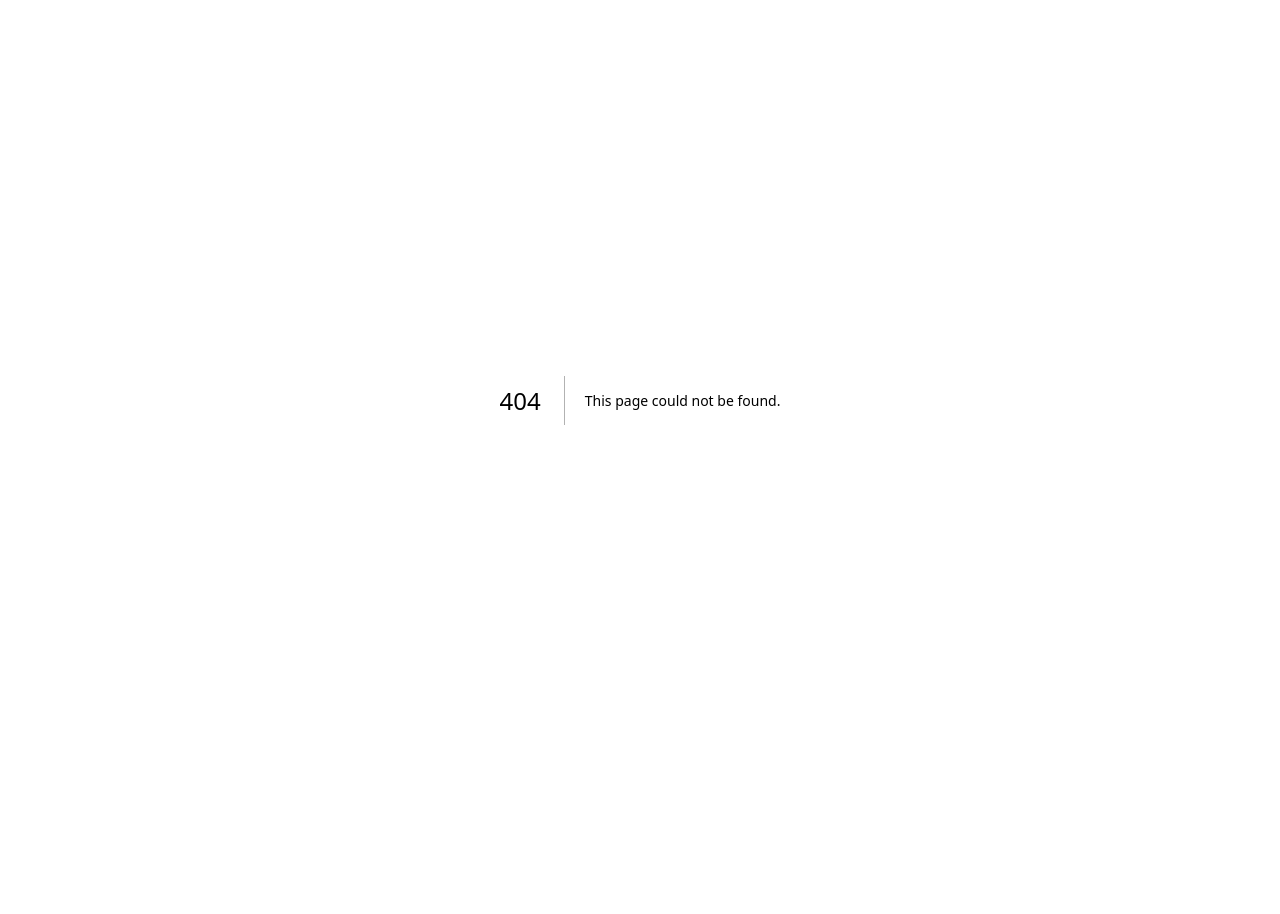
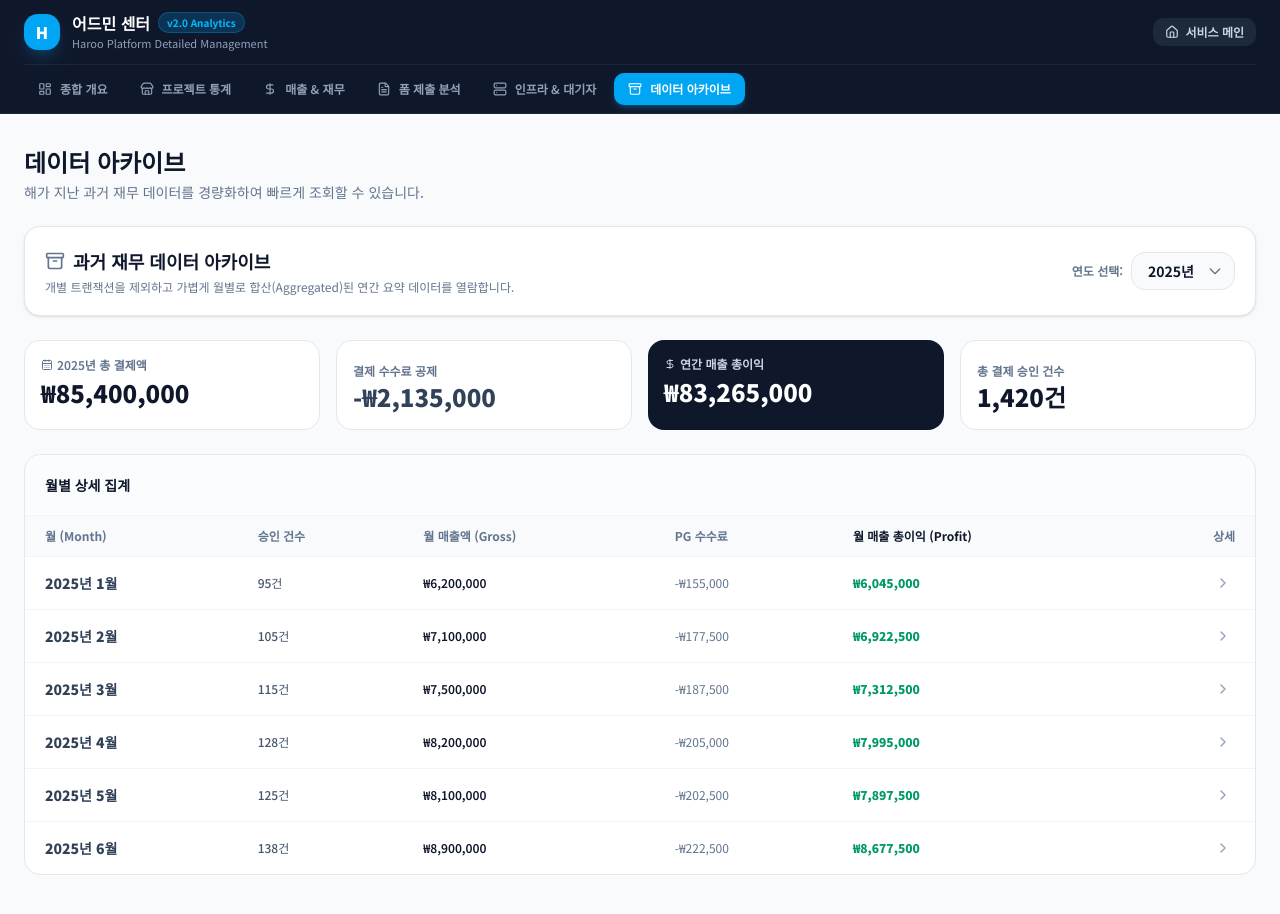
Before and after one commit to Moorisong/haroo, a Next.js app: page /admin/archive in a window 1280 px wide. Before the commit this address had no page. Shown: the top 914 px of the page. Before the commit the page ends 800 px from the top, so only its background shows below. Built offline with nearby package versions, Linux system fonts and the light colour scheme.

Commit message:
feat(admin): 과거 연도별 매출 경량 아카이브 페이지 구현

```diff
--- /dev/null
+++ b/src/app/admin/archive/page.tsx
@@ -0,0 +1,25 @@
+import AdminNav from '@/components/admin/AdminNav'
+import AdminArchivePanel from '@/components/admin/AdminArchivePanel'
+
+export default function AdminArchivePage() {
+  return (
+    <div className="min-h-screen bg-slate-50 pb-16">
+      <AdminNav />
+
+      <main className="max-w-7xl mx-auto px-4 sm:px-6 pt-6 sm:pt-8">
+        <div className="space-y-6">
+          {/* 페이지 타이틀 */}
+          <div>
+            <h1 className="text-2xl font-black text-slate-900">데이터 아카이브</h1>
+            <p className="text-sm text-slate-500 mt-1">
+              해가 지난 과거 재무 데이터를 경량화하여 빠르게 조회할 수 있습니다.
+            </p>
+          </div>
+
+          {/* 아카이브 패널 */}
+          <AdminArchivePanel />
+        </div>
+      </main>
+    </div>
+  )
+}
--- /dev/null
+++ b/src/components/admin/AdminArchivePanel.tsx
@@ -0,0 +1,171 @@
+'use client'
+
+import { useState } from 'react'
+import { Archive, CalendarDays, DollarSign, ChevronRight } from 'lucide-react'
+
+type YearArchive = '2025' | '2024'
+
+interface MonthlyData {
+  month: number
+  grossRevenue: number
+  pgFee: number
+  grossProfit: number
+  paidCount: number
+}
+
+interface YearlyArchiveData {
+  year: string
+  totalGrossRevenue: number
+  totalPgFee: number
+  totalGrossProfit: number
+  totalPaidCount: number
+  monthlyRecords: MonthlyData[]
+}
+
+const MOCK_ARCHIVE_DATA: Record<YearArchive, YearlyArchiveData> = {
+  '2025': {
+    year: '2025',
+    totalGrossRevenue: 85400000,
+    totalPgFee: 2135000,
+    totalGrossProfit: 83265000,
+    totalPaidCount: 1420,
+    monthlyRecords: [
+      { month: 1, grossRevenue: 6200000, pgFee: 155000, grossProfit: 6045000, paidCount: 95 },
+      { month: 2, grossRevenue: 7100000, pgFee: 177500, grossProfit: 6922500, paidCount: 105 },
+      { month: 3, grossRevenue: 7500000, pgFee: 187500, grossProfit: 7312500, paidCount: 115 },
+      { month: 4, grossRevenue: 8200000, pgFee: 205000, grossProfit: 7995000, paidCount: 128 },
+      { month: 5, grossRevenue: 8100000, pgFee: 202500, grossProfit: 7897500, paidCount: 125 },
+      { month: 6, grossRevenue: 8900000, pgFee: 222500, grossProfit: 8677500, paidCount: 138 },
+      // 추후 데이터 적재
+    ]
+  },
+  '2024': {
+    year: '2024',
+    totalGrossRevenue: 42500000,
+    totalPgFee: 1062500,
+    totalGrossProfit: 41437500,
+    totalPaidCount: 680,
+    monthlyRecords: [
+      { month: 8, grossRevenue: 1200000, pgFee: 30000, grossProfit: 1170000, paidCount: 20 },
+      { month: 9, grossRevenue: 3400000, pgFee: 85000, grossProfit: 3315000, paidCount: 52 },
+      { month: 10, grossRevenue: 5800000, pgFee: 145000, grossProfit: 5655000, paidCount: 88 },
+      { month: 11, grossRevenue: 11500000, pgFee: 287500, grossProfit: 11212500, paidCount: 180 },
+      { month: 12, grossRevenue: 20600000, pgFee: 515000, grossProfit: 20085000, paidCount: 340 },
+    ]
+  }
+}
+
+const YEARS: YearArchive[] = ['2025', '2024']
+
+export default function AdminArchivePanel() {
+  const [selectedYear, setSelectedYear] = useState<YearArchive>('2025')
+  const data = MOCK_ARCHIVE_DATA[selectedYear]
+
+  return (
+    <div className="space-y-6">
+      {/* 헤더 및 연도 선택 */}
+      <div className="flex flex-col sm:flex-row sm:items-center justify-between gap-4 bg-white p-5 rounded-2xl border border-slate-200 shadow-sm">
+        <div>
+          <h2 className="text-lg font-bold text-slate-900 flex items-center gap-2">
+            <Archive className="text-slate-500" size={20} />
+            과거 재무 데이터 아카이브
+          </h2>
+          <p className="text-xs text-slate-500 mt-1">
+            개별 트랜잭션을 제외하고 가볍게 월별로 합산(Aggregated)된 연간 요약 데이터를 열람합니다.
+          </p>
+        </div>
+
+        <div className="flex items-center gap-2">
+          <label htmlFor="year-select" className="text-xs font-semibold text-slate-500 hidden sm:block">연도 선택:</label>
+          <div className="relative">
+            <select
+              id="year-select"
+              value={selectedYear}
+              onChange={(e) => setSelectedYear(e.target.value as YearArchive)}
+              className="appearance-none bg-slate-50 border border-slate-200 text-slate-900 text-sm font-bold rounded-xl focus:ring-sky-500 focus:border-sky-500 block w-full pl-4 pr-10 py-2 transition-colors cursor-pointer outline-none hover:bg-slate-100"
+            >
+              {YEARS.map((y) => (
+                <option key={y} value={y}>{y}년</option>
+              ))}
+            </select>
+            <div className="pointer-events-none absolute inset-y-0 right-0 flex items-center px-3 text-slate-500">
+              <svg className="w-4 h-4" fill="none" stroke="currentColor" viewBox="0 0 24 24" xmlns="http://www.w3.org/2000/svg"><path strokeLinecap="round" strokeLinejoin="round" strokeWidth="2" d="M19 9l-7 7-7-7"></path></svg>
+            </div>
+          </div>
+        </div>
+      </div>
+
+      {/* 연간 집계 요약 카드 */}
+      <div className="grid grid-cols-2 lg:grid-cols-4 gap-4">
+        <div className="bg-white p-4 rounded-2xl border border-slate-200 space-y-1">
+          <span className="text-xs font-semibold text-slate-500 flex items-center gap-1">
+            <CalendarDays size={12} /> {selectedYear}년 총 결제액
+          </span>
+          <p className="text-2xl font-black text-slate-900">₩{data.totalGrossRevenue.toLocaleString()}</p>
+        </div>
+
+        <div className="bg-white p-4 rounded-2xl border border-slate-200 space-y-1">
+          <span className="text-xs font-semibold text-slate-500">결제 수수료 공제</span>
+          <p className="text-2xl font-black text-slate-700">-₩{data.totalPgFee.toLocaleString()}</p>
+        </div>
+
+        <div className="bg-slate-900 p-4 rounded-2xl space-y-1">
+          <span className="text-xs font-semibold text-slate-300 flex items-center gap-1">
+            <DollarSign size={12} /> 연간 매출 총이익
+          </span>
+          <p className="text-2xl font-black text-white">₩{data.totalGrossProfit.toLocaleString()}</p>
+        </div>
+
+        <div className="bg-white p-4 rounded-2xl border border-slate-200 space-y-1">
+          <span className="text-xs font-semibold text-slate-500">총 결제 승인 건수</span>
+          <p className="text-2xl font-black text-slate-900">{data.totalPaidCount.toLocaleString()}건</p>
+        </div>
+      </div>
+
+      {/* 월별 경량화 데이터 테이블 */}
+      <div className="bg-white rounded-2xl border border-slate-200 overflow-hidden">
+        <div className="p-5 border-b border-slate-100 bg-slate-50/50">
+          <h3 className="text-sm font-bold text-slate-900">월별 상세 집계</h3>
+        </div>
+        <div className="overflow-x-auto">
+          <table className="w-full text-left text-xs">
+            <thead className="bg-slate-50 border-b border-slate-100 text-slate-500">
+              <tr>
+                <th className="py-3 px-5 font-bold">월 (Month)</th>
+                <th className="py-3 px-5 font-bold">승인 건수</th>
+                <th className="py-3 px-5 font-bold">월 매출액 (Gross)</th>
+                <th className="py-3 px-5 font-bold">PG 수수료</th>
+                <th className="py-3 px-5 font-bold text-slate-900">월 매출 총이익 (Profit)</th>
+                <th className="py-3 px-5 text-right font-bold">상세</th>
+              </tr>
+            </thead>
+            <tbody className="divide-y divide-slate-100">
+              {data.monthlyRecords.length > 0 ? (
+                data.monthlyRecords.map((m) => (
+                  <tr key={m.month} className="hover:bg-slate-50/50 transition-colors">
+                    <td className="py-3.5 px-5 font-black text-slate-700 text-sm">{selectedYear}년 {m.month}월</td>
+                    <td className="py-3.5 px-5 font-medium text-slate-600">{m.paidCount}건</td>
+                    <td className="py-3.5 px-5 font-semibold text-slate-900">₩{m.grossRevenue.toLocaleString()}</td>
+                    <td className="py-3.5 px-5 text-slate-500">-₩{m.pgFee.toLocaleString()}</td>
+                    <td className="py-3.5 px-5 font-black text-emerald-600">₩{m.grossProfit.toLocaleString()}</td>
+                    <td className="py-3.5 px-5 text-right">
+                      <button className="p-1 text-slate-400 hover:text-sky-500 transition-colors">
+                        <ChevronRight size={16} />
+                      </button>
+                    </td>
+                  </tr>
+                ))
+              ) : (
+                <tr>
+                  <td colSpan={6} className="py-10 text-center text-slate-400 font-medium">
+                    해당 연도에 집계된 데이터가 없습니다.
+                  </td>
+                </tr>
+              )}
+            </tbody>
+          </table>
+        </div>
+      </div>
+    </div>
+  )
+}
```
